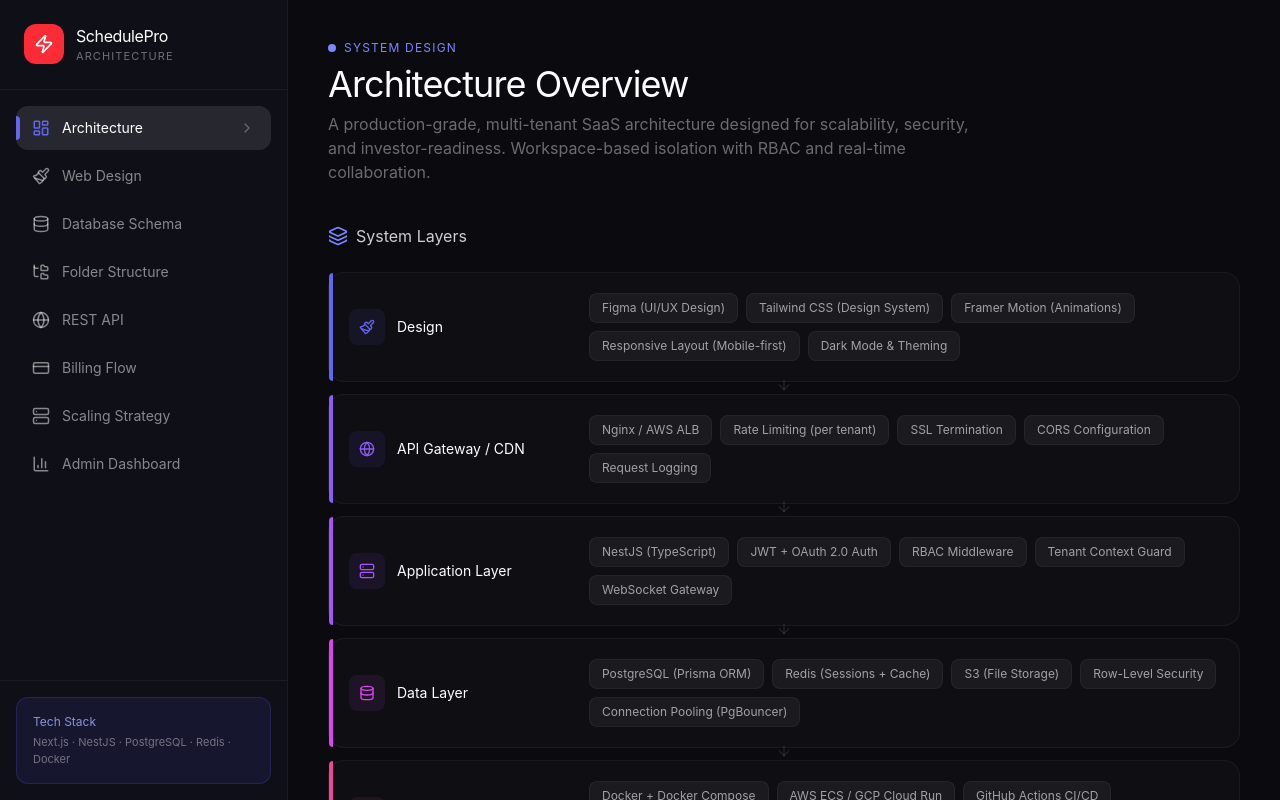
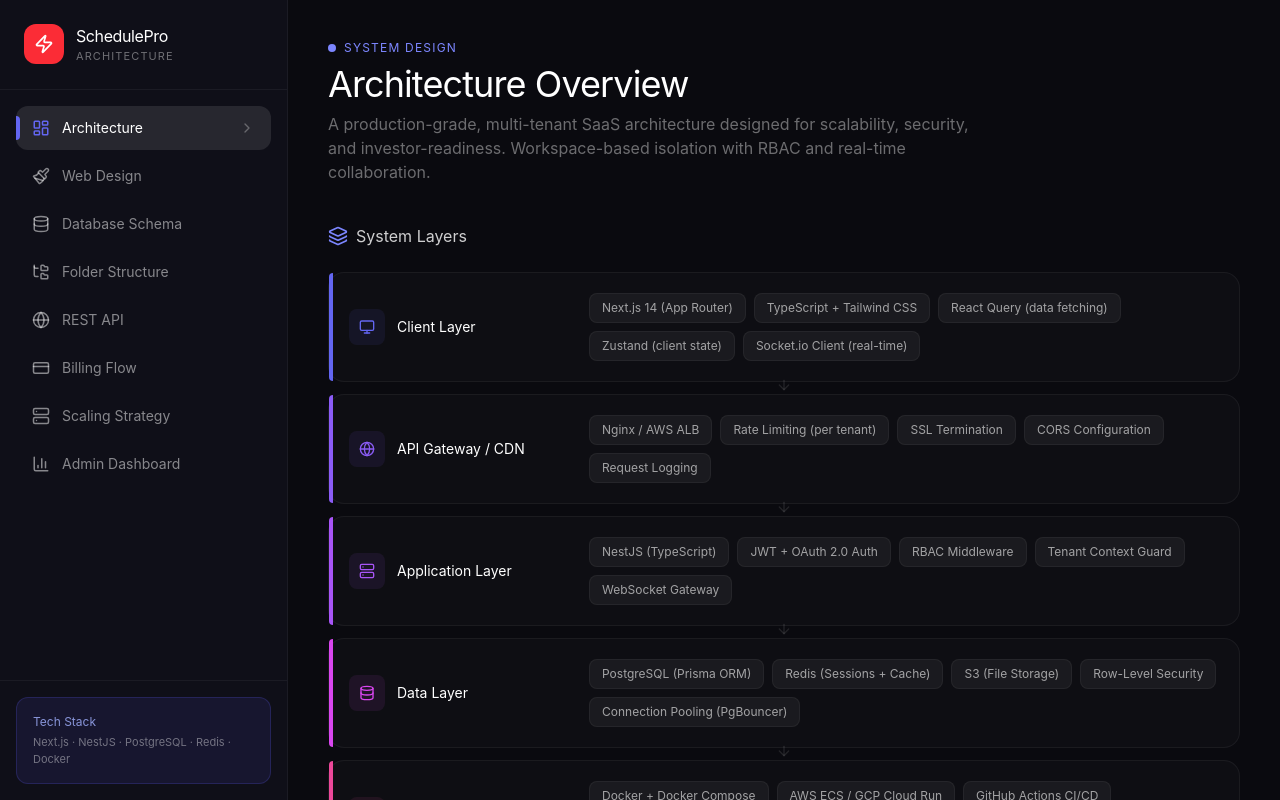
Before and after one commit to AldrianLoberiano/Multi-Tenant-SaaS-Architecture, a React (Vite) app: page / in a window 1280 px wide. Built offline with nearby package versions, Linux system fonts and the light colour scheme.

Commit message:
Update ArchitectureOverview.tsx

```diff
--- a/src/app/components/pages/ArchitectureOverview.tsx
+++ b/src/app/components/pages/ArchitectureOverview.tsx
@@ -15,7 +15,6 @@
   Globe,
   Cpu,
   Cloud,
-  Paintbrush,
 } from "lucide-react";
 
 const fadeUp = {
@@ -25,15 +24,15 @@
 
 const layers = [
   {
-    title: "Design",
+    title: "Client Layer",
     color: "#6366f1",
-    icon: Paintbrush,
+    icon: Monitor,
     items: [
-      "Figma (UI/UX Design)",
-      "Tailwind CSS (Design System)",
-      "Framer Motion (Animations)",
-      "Responsive Layout (Mobile-first)",
-      "Dark Mode & Theming",
+      "Next.js 14 (App Router)",
+      "TypeScript + Tailwind CSS",
+      "React Query (data fetching)",
+      "Zustand (client state)",
+      "Socket.io Client (real-time)",
     ],
   },
   {
```
